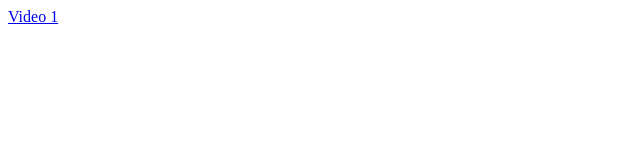
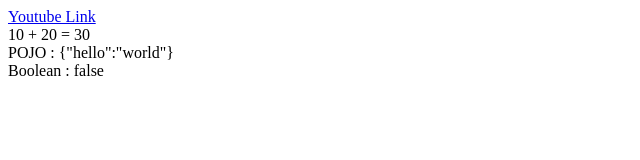
Before and after one commit to AZCactus/angular-kudvenkat, a plain HTML site: page Video1/index.html in a window 1280 px wide. Shown: the whole page, without its empty margins (0-640 px from the left). Drawn offline with nearby package versions, Linux system fonts and the light colour scheme.

Commit message:
Finished Video 1

```diff
--- a/Video1/index.html
+++ b/Video1/index.html
@@ -1,12 +1,20 @@
 <!DOCTYPE html>
-<html lang="en">
+<html lang="en" ng-app>
 <head>
   <meta charset="UTF-8">
-  <title>Video 1</title>
+  <title>AngularJS tutorial - What is AngularJS</title>
+  <script src="https://ajax.googleapis.com/ajax/libs/angularjs/1.5.8/angular.min.js" charset="utf-8"></script>
 </head>
 <body>
-  <a href="https://www.youtube.com/watch?v=zKkUN-mJtPQ&list=PL6n9fhu94yhWKHkcL7RJmmXyxkuFB3KSl">Video 1</a>
-
-
+  <a href="https://www.youtube.com/watch?v=zKkUN-mJtPQ&list=PL6n9fhu94yhWKHkcL7RJmmXyxkuFB3KSl">Youtube Link</a>
+  <div>
+    10 + 20 = {{10+20}}
+  </div>
+  <div>
+    POJO : {{ {'hello': 'world'} }}
+  </div>
+  <div>
+    Boolean : {{ 1==2 }}
+  </div>
 </body>
 </html>
```
